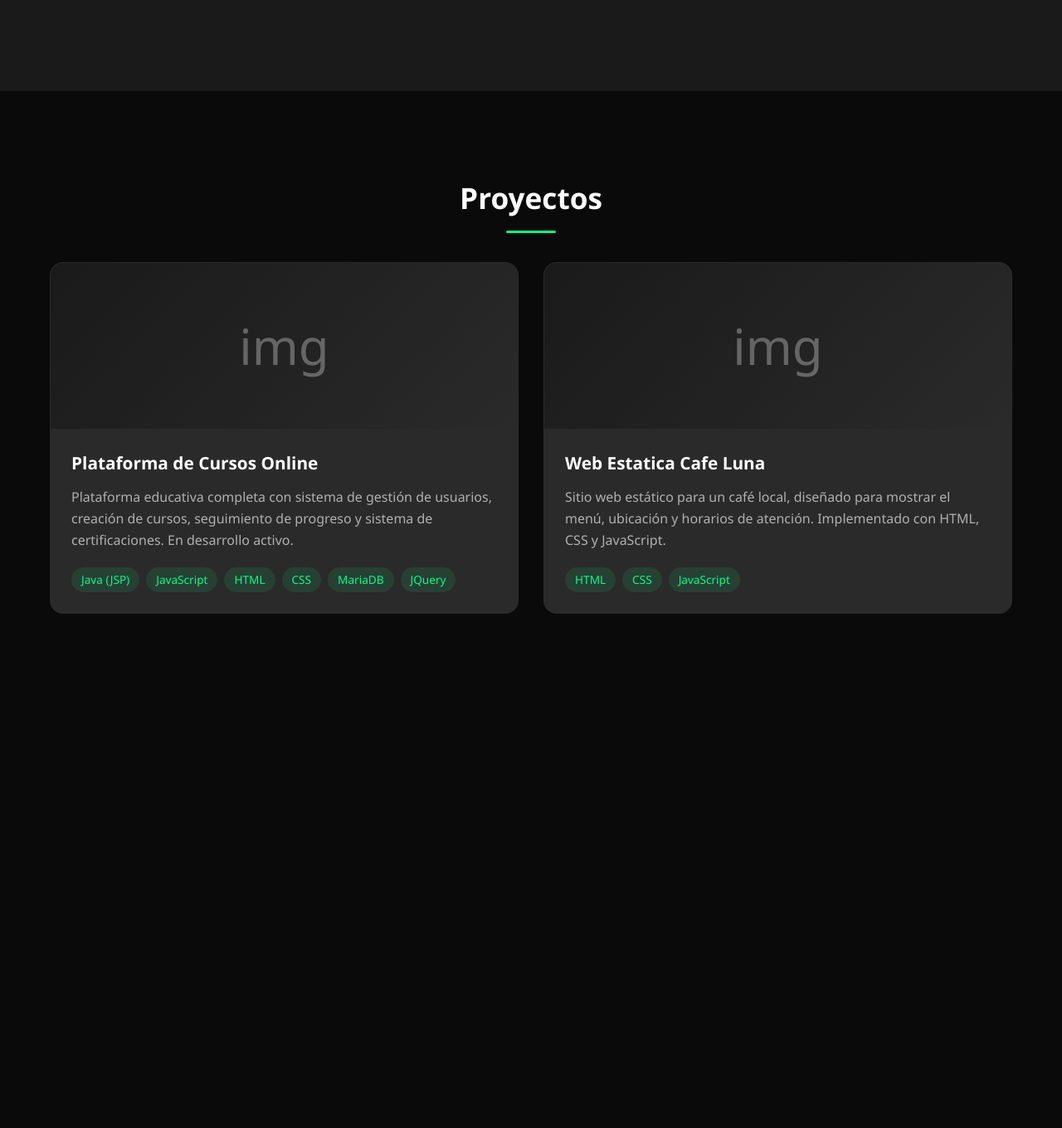
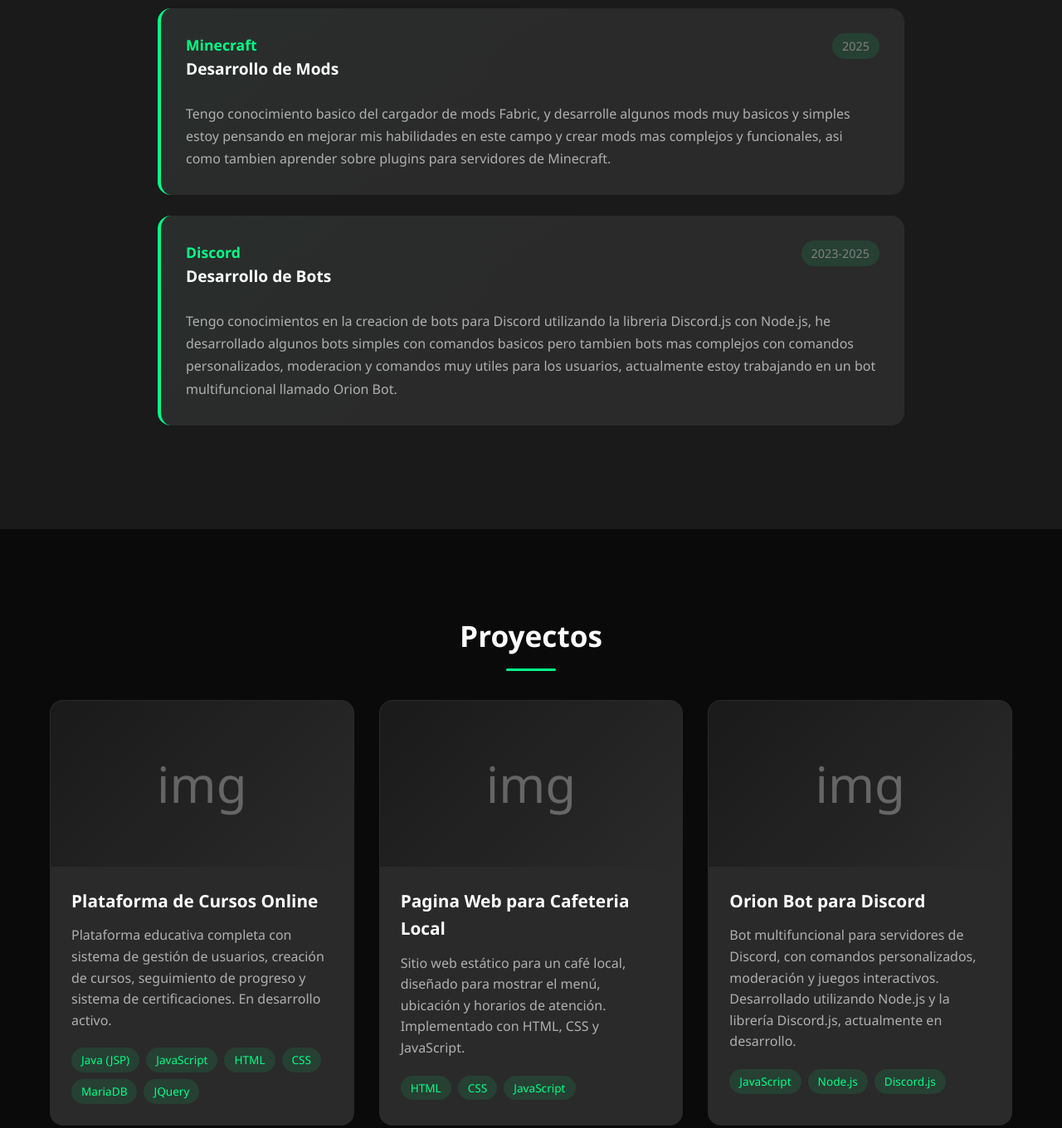
Before and after one commit to andyx063799/portfolio-andre, a plain HTML site: page index.html in a window 1280 px wide. Shown: the part 1960-3320 px from the top of the page at 83% size. Before the commit the page ends 2800 px from the top, so only its background shows below. Drawn offline with Linux system fonts and the light colour scheme.

Commit message:
Portfolio v1.1
- Añadi datos importantes a mi portfolio

```diff
--- a/index.html
+++ b/index.html
@@ -27,7 +27,7 @@
                         <a href="mailto:andyx063799@gmail.com" class="social-link">
                             <img src="./images/icons/email.svg" alt="Email Icon" class="icon">
                         </a>
-                        <a href="#" class="social-link">
+                        <a href="https://github.com/andyx063799" class="social-link" target="_blank">
                             <img src="./images/icons/github.svg" alt="GitHub Icon" class="icon">
                         </a>
                     </div>
@@ -117,6 +117,36 @@
                         lo aprendido en proyectos prácticos.
                     </p>
                 </div>
+
+                <div class="experience-item">
+                    <div class="experience-header">
+                        <div>
+                            <div class="experience-company">Minecraft</div>
+                            <div class="experience-role">Desarrollo de Mods</div>
+                        </div>
+                        <div class="experience-period">2025</div>
+                    </div>
+                    <p class="experience-description">
+                        Tengo conocimiento basico del cargador de mods Fabric, y desarrolle algunos mods muy basicos y simples
+                        estoy pensando en mejorar mis habilidades en este campo y crear mods mas complejos y funcionales, asi
+                        como tambien aprender sobre plugins para servidores de Minecraft.
+                    </p>
+                </div>
+
+                <div class="experience-item">
+                    <div class="experience-header">
+                        <div>
+                            <div class="experience-company">Discord</div>
+                            <div class="experience-role">Desarrollo de Bots</div>
+                        </div>
+                        <div class="experience-period">2023-2025</div>
+                    </div>
+                    <p class="experience-description">
+                        Tengo conocimientos en la creacion de bots para Discord utilizando la libreria Discord.js con Node.js,
+                        he desarrollado algunos bots simples con comandos basicos pero tambien bots mas complejos con comandos personalizados,
+                        moderacion y comandos muy utiles para los usuarios, actualmente estoy trabajando en un bot multifuncional llamado Orion Bot.
+                    </p>
+                </div>
             </div>
         </div>
     </section>
@@ -148,7 +178,7 @@
                 <div class="project-card">
                     <div class="project-image"></div>
                     <div class="project-content">
-                        <h3 class="project-title">Web Estatica Cafe Luna</h3>
+                        <h3 class="project-title">Pagina Web para Cafeteria Local</h3>
                         <p class="project-description">
                             Sitio web estático para un café local, diseñado para mostrar el menú,
                             ubicación y horarios de atención. Implementado con HTML, CSS y JavaScript.
@@ -160,6 +190,22 @@
                         </div>
                     </div>
                 </div>
+
+                <div class="project-card">
+                    <div class="project-image"></div>
+                    <div class="project-content">
+                        <h3 class="project-title">Orion Bot para Discord</h3>
+                        <p class="project-description">
+                            Bot multifuncional para servidores de Discord, con comandos personalizados,
+                            moderación y juegos interactivos. Desarrollado utilizando Node.js y la librería Discord.js, actualmente en desarrollo.
+                        </p>
+                        <div class="project-tech">
+                            <span class="tech-tag">JavaScript</span>
+                            <span class="tech-tag">Node.js</span>
+                            <span class="tech-tag">Discord.js</span>
+                        </div>
+                    </div>
+                </div>
         </div>
     </section>
 
```
